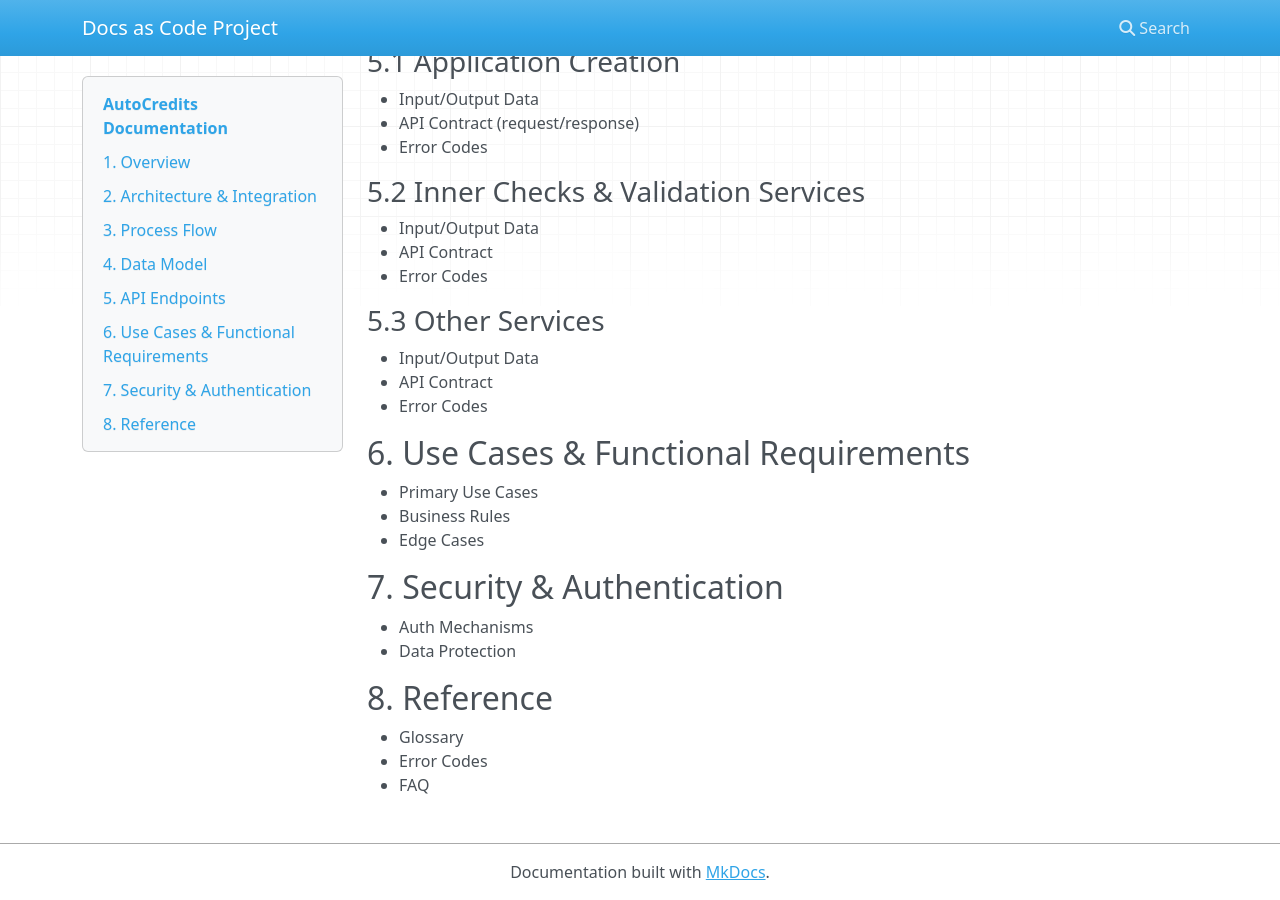
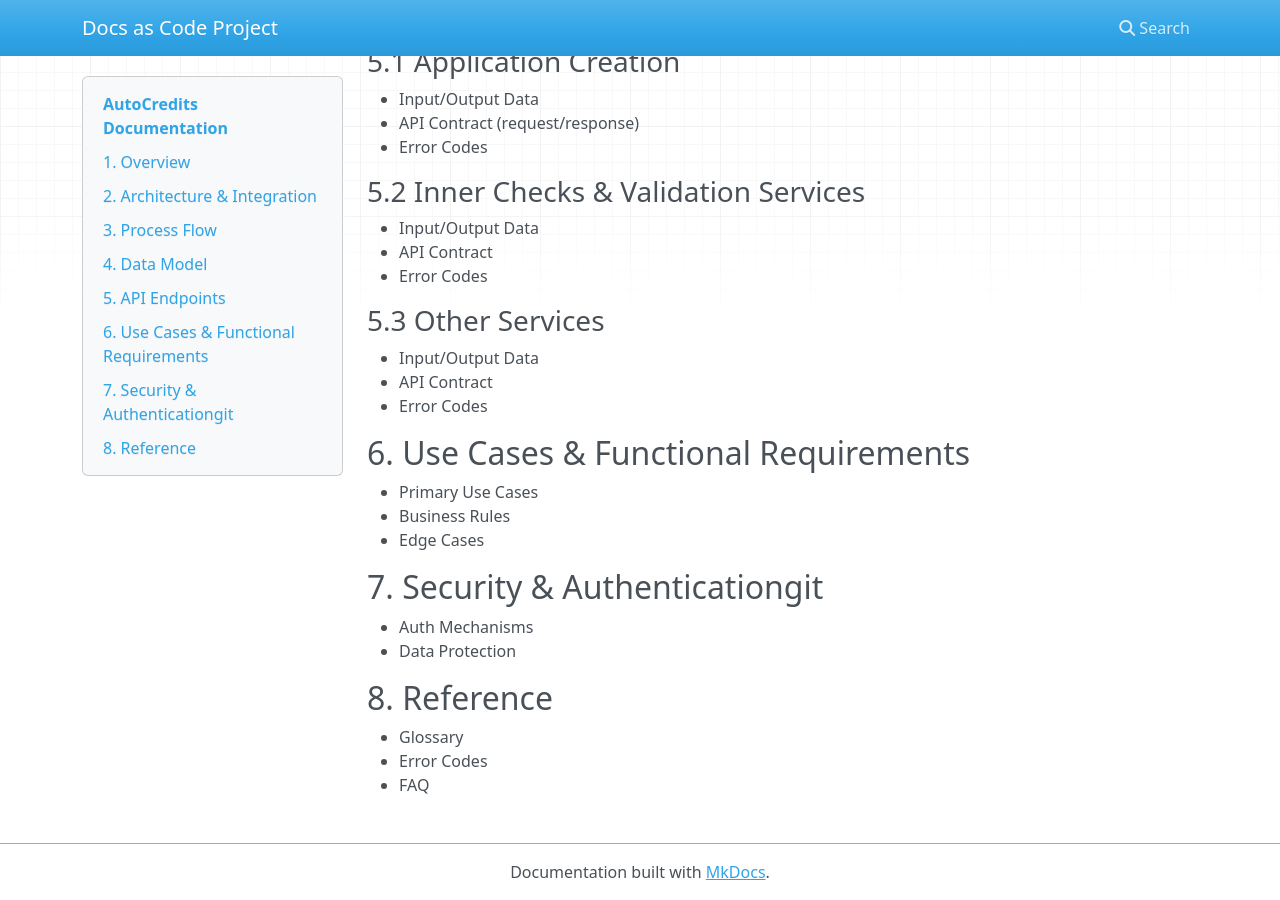
Before and after one commit to amtest24/docs-as-code, an MkDocs documentation site: the page built from docs/testpage.md, in a window 1280 px wide and 900 px high, scrolled down 867 px. Built offline with MkDocs 1.6.1, drawn with Linux system fonts in a browser that asks for light colours; nearby versions of some CDN libraries.

Commit message:
docker file update

```diff
--- a/docs/testpage.md
+++ b/docs/testpage.md
@@ -48,7 +48,7 @@
 - Business Rules
 - Edge Cases
 
-## 7. Security & Authentication
+## 7. Security & Authenticationgit
 - Auth Mechanisms
 - Data Protection
 
```
Also changed, not shown: 1 other file.
